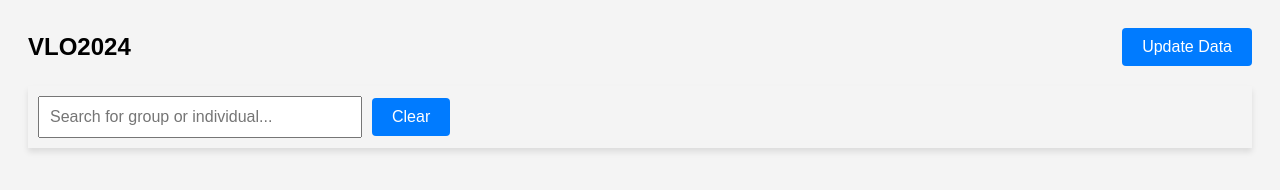
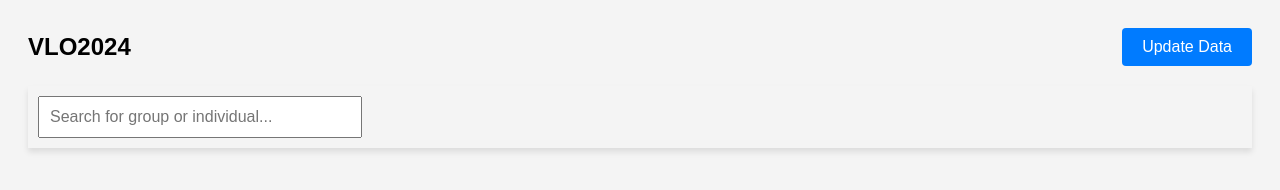
Before and after one commit to kristjanhollo/VLO2024, a website: page public/index.html in a window 1280 px wide. Drawn offline with nearby package versions, Linux system fonts and the light colour scheme; no server answers.

Commit message:
Update index.html

```diff
--- a/public/index.html
+++ b/public/index.html
@@ -54,21 +54,6 @@
             padding: 10px;
             font-size: 16px;
             margin-right: 10px;
-        }
-
-        .search-bar button {
-            padding: 10px 20px;
-            font-size: 16px;
-            cursor: pointer;
-            background-color: #007bff;
-            color: white;
-            border: none;
-            border-radius: 4px;
-            margin-right: 10px;
-        }
-
-        .search-bar button:hover {
-            background-color: #0056b3;
         }
 
         .group-list {
@@ -129,7 +114,6 @@
     <!-- Search Bar -->
     <div class="search-bar">
         <input type="text" id="searchInput" placeholder="Search for group or individual...">
-        <button id="clearSearchBtn">Clear</button>
     </div>
 
     <!-- Group List -->
@@ -247,18 +231,22 @@
         // Handle search input (handles both groups and users)
         const searchInput = document.getElementById("searchInput");
 
-        // Automatically clear the search box when clicked
+        // Automatically clear the search box when clicked and show all groups
         searchInput.addEventListener('focus', function() {
             searchInput.value = ''; // Clear search input on focus
+            filterGroups(''); // Reset search and display all groups
+        });
+
+        // Add event listener for Enter keypress to show all groups if search is empty
+        searchInput.addEventListener('keydown', function(event) {
+            if (event.key === 'Enter' && searchInput.value === '') {
+                filterGroups(''); // Show all groups when Enter is pressed and search is empty
+            }
         });
 
         searchInput.addEventListener('input', function () {
             filterGroups(searchInput.value); // Apply search filter when typing
         });
-
-        // Handle clear button click
-        const clearSearchBtn = document.getElementById("clearSearchBtn");
-        clearSearchBtn.addEventListener('click', clearSearch);
 
         // Handle update data button click
         const updateDataBtn = document.getElementById("updateDataBtn");
```
